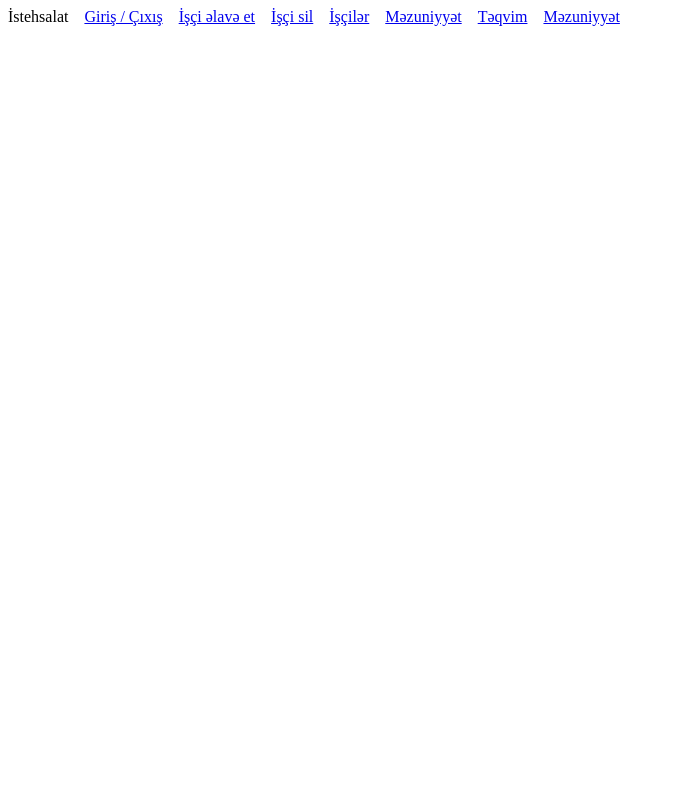
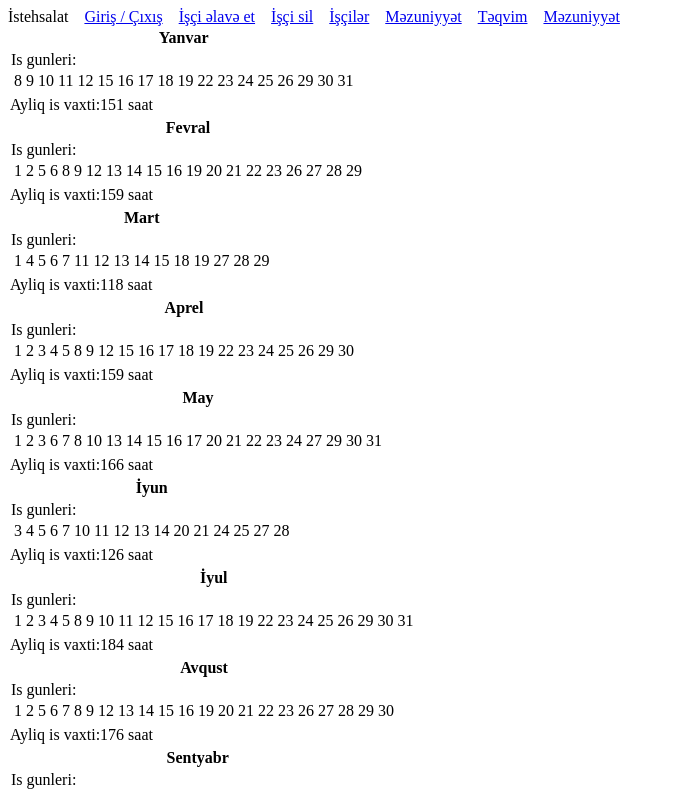
Before and after one commit to Mursel05/Istehsalat, a React (Vite) app: page /calendar in a window 1280 px wide. Shown: the top 793 px of the page, without its empty margins (0-675 px from the left). Built offline with nearby package versions, Linux system fonts and the light colour scheme; no server answers.

Commit message:
table added

```diff
--- /dev/null
+++ b/data.js
@@ -0,0 +1,87 @@
+const data = [
+  {
+    monthName: "Yanvar",
+    hours: 151,
+    day: [8, 9, 10, 11, 12, 15, 16, 17, 18, 19, 22, 23, 24, 25, 26, 29, 30, 31],
+  },
+  {
+    monthName: "Fevral",
+    hours: 159,
+    day: [
+      1, 2, 5, 6, 8, 9, 12, 13, 14, 15, 16, 19, 20, 21, 22, 23, 26, 27, 28, 29,
+    ],
+  },
+  {
+    monthName: "Mart",
+    hours: 118,
+    day: [1, 4, 5, 6, 7, 11, 12, 13, 14, 15, 18, 19, 27, 28, 29],
+  },
+  {
+    monthName: "Aprel",
+    hours: 159,
+    day: [
+      1, 2, 3, 4, 5, 8, 9, 12, 15, 16, 17, 18, 19, 22, 23, 24, 25, 26, 29, 30,
+    ],
+  },
+  {
+    monthName: "May",
+    hours: 166,
+    day: [
+      1, 2, 3, 6, 7, 8, 10, 13, 14, 15, 16, 17, 20, 21, 22, 23, 24, 27, 29, 30,
+      31,
+    ],
+  },
+  {
+    monthName: "İyun",
+    hours: 126,
+    day: [3, 4, 5, 6, 7, 10, 11, 12, 13, 14, 20, 21, 24, 25, 27, 28],
+  },
+  {
+    monthName: "İyul",
+    hours: 184,
+    day: [
+      1, 2, 3, 4, 5, 8, 9, 10, 11, 12, 15, 16, 17, 18, 19, 22, 23, 24, 25, 26,
+      29, 30, 31,
+    ],
+  },
+  {
+    monthName: "Avqust",
+    hours: 176,
+    day: [
+      1, 2, 5, 6, 7, 8, 9, 12, 13, 14, 15, 16, 19, 20, 21, 22, 23, 26, 27, 28,
+      29, 30,
+    ],
+  },
+  {
+    monthName: "Sentyabr",
+    hours: 168,
+    day: [
+      2, 3, 4, 5, 6, 9, 10, 11, 12, 13, 16, 17, 18, 19, 20, 23, 24, 25, 26, 27,
+      30,
+    ],
+  },
+  {
+    monthName: "Oktyabr",
+    hours: 184,
+    day: [
+      1, 2, 3, 4, 7, 8, 9, 10, 11, 14, 1, 16, 17, 18, 21, 22, 23, 24, 25, 28,
+      29, 30, 31,
+    ],
+  },
+  {
+    monthName: "Noyabr",
+    hours: 151,
+    day: [
+      1, 4, 5, 6, 7, 12, 13, 14, 15, 18, 19, 20, 21, 22, 25, 26, 27, 28, 29,
+    ],
+  },
+  {
+    monthName: "Dekabr",
+    hours: 159,
+    day: [
+      2, 3, 4, 5, 6, 9, 10, 11, 12, 13, 16, 17, 18, 19, 20, 24, 25, 26, 27, 30,
+    ],
+  },
+];
+
+export default data;
--- a/src/App.jsx
+++ b/src/App.jsx
@@ -8,6 +8,7 @@ import Workers from "./components/Workers";
 import DeleteWorker from "./components/DeleteWorker";
 import Worker from "./components/Worker";
 import Graduation from "./components/Graduation";
+import Calendar from "./components/Calendar";
 
 export const DataContext = createContext(null);
 export const url =
@@ -36,6 +37,8 @@ function App() {
           <Route path="/delete" element={<DeleteWorker />} />
           <Route path="/users/:fin" element={<Worker />} />
           <Route path="/graduation" element={<Graduation />} />
+          <Route path="/calendar" element={<Calendar />} />
+
         </Routes>
       </BrowserRouter>
     </DataContext.Provider>
--- a/src/components/Calendar.jsx
+++ b/src/components/Calendar.jsx
@@ -1,10 +1,26 @@
 import React from "react";
-import calendarData from "../Data/data";
+import data from "../../data";
+
 const Calendar = () => {
+  console.log(data);
+  return (
+    <div className="calendar-table" style={{ gap: "1rem" }}>
+      {data.map((item) => (
+        <table>
+          <tr>
+            <th>{item.monthName}</th>
+          </tr>
+          <tr>
+            <td>Is gunleri:{item.day.map((element)=>{
+              return <td>{element}</td>
+            })}</td>
+          </tr>
+          <tr><span>Ayliq is vaxti:{item.hours} saat</span></tr>
 
-  return <div>
-
-  </div>;
+        </table>
+      ))}
+    </div>
+  );
 };
 
 export default Calendar;
```
Also changed, not shown: src/Data/data.js (deleted, +0 -91 lines).
